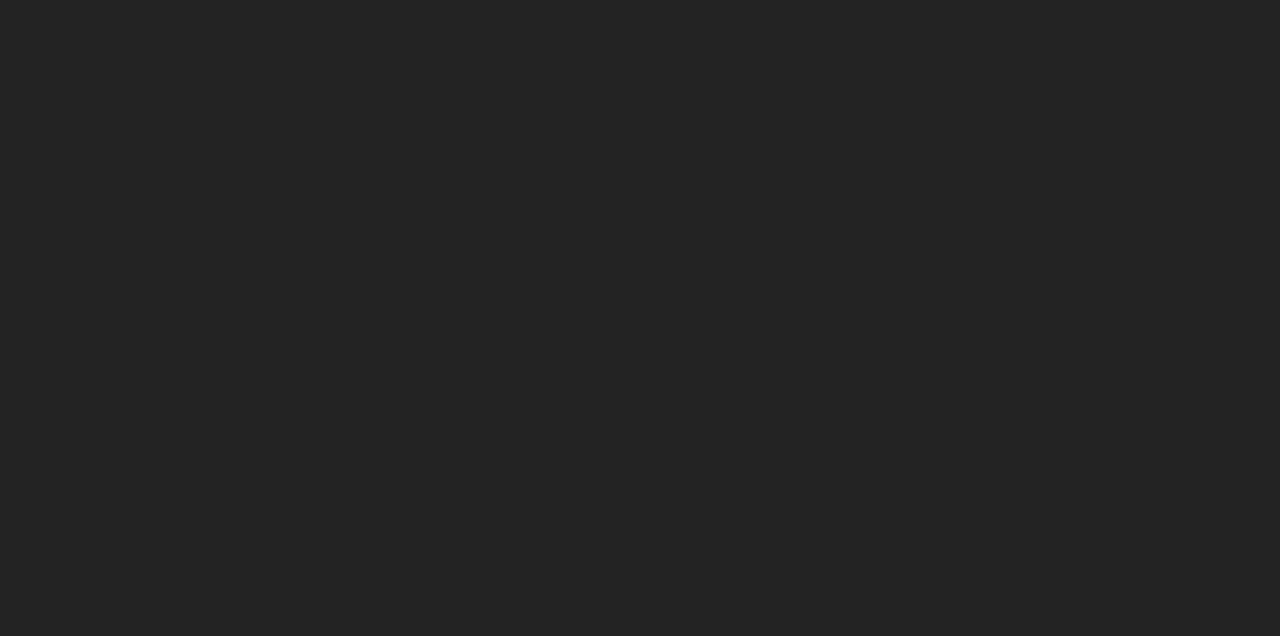
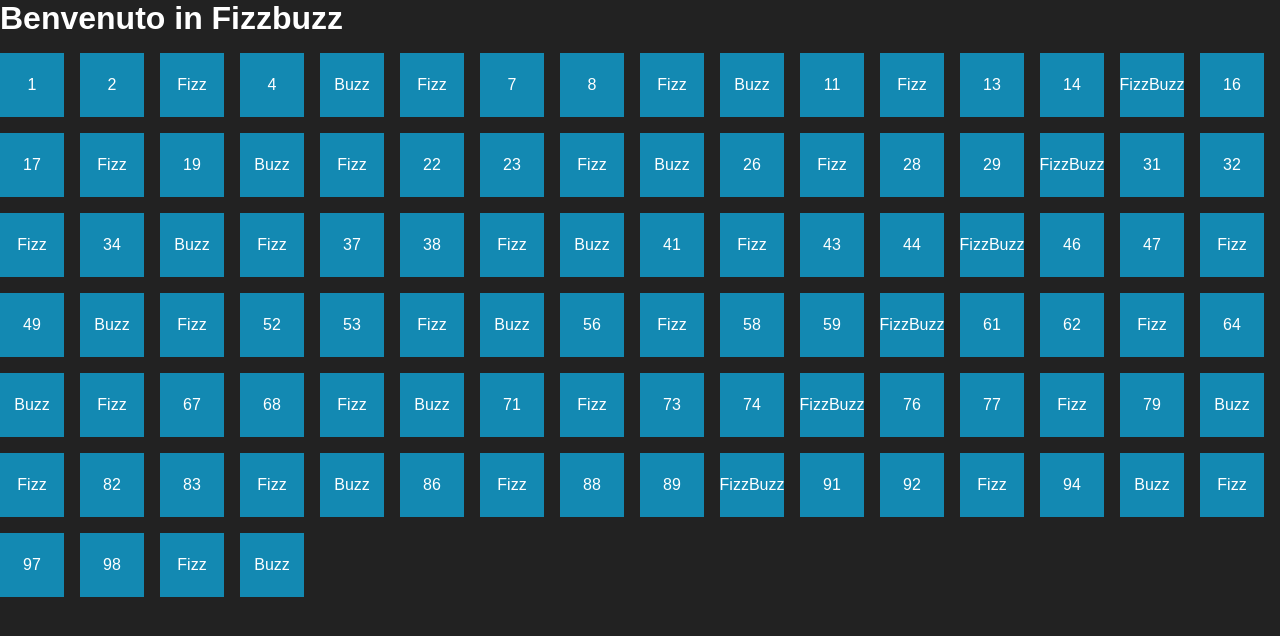
Before and after one commit to thomassalvaterra/js-fizzbuzz, a plain HTML site: page index.html in a window 1280 px wide. Drawn offline with Linux system fonts and the light colour scheme.

Commit message:
second version

```diff
--- a/index.html
+++ b/index.html
@@ -7,7 +7,9 @@
     <link rel="stylesheet" href="style.css">
 </head>
 <body>
-
+    <h1>Benvenuto in Fizzbuzz</h1>
+    <div id="container">
+    </div>
 
 
     <script src="main.js"></script>
--- a/main.js
+++ b/main.js
@@ -1,13 +1,26 @@
+const container = document.getElementById("container");
+
 for ( let i = 1; i <= 100; i++) {
 
+    let testo;
+
     if ( i % 3 == 0 && i % 5 == 0 ) {
-        console.log ("FizzBuzz");
+       testo = "FizzBuzz";
+
     } else if (i % 3 == 0) {
-        console.log("Fizz");
+        testo = "Fizz";
+
     } else if (i % 5 == 0) {
-        console.log("Buzz");
+       testo = "Buzz";
+
     } else {
-        console.log(i);
+        testo = i;
+
     }
 
+    const box = document.createElement("div");
+    box.innerHTML = testo;
+    box.classList.add("box");
+    container.append (box);
+
 }
--- a/style.css
+++ b/style.css
@@ -9,3 +9,36 @@ body{
     background-color: #222;
     color: white;
 }
+
+#container{
+    display: flex;
+    flex-direction: row;
+    flex-wrap: wrap;
+    margin-top: 1em;
+}
+
+.box{
+    width: 4rem;
+    height: 4rem;
+    margin-right: 1em;
+    margin-bottom: 1em;
+    background-color: #1389b2;
+    aspect-ratio: 1;
+    display: flex;
+    justify-content: center;
+    align-items: center;
+}
+
+
+.fizz {
+    background-color: #0cd6a1;
+}
+
+.buzz {
+    background-color: #ffd166;
+    color: black;
+}
+
+.fizzbuzz {
+    background-color: #f0466f;
+}
```
